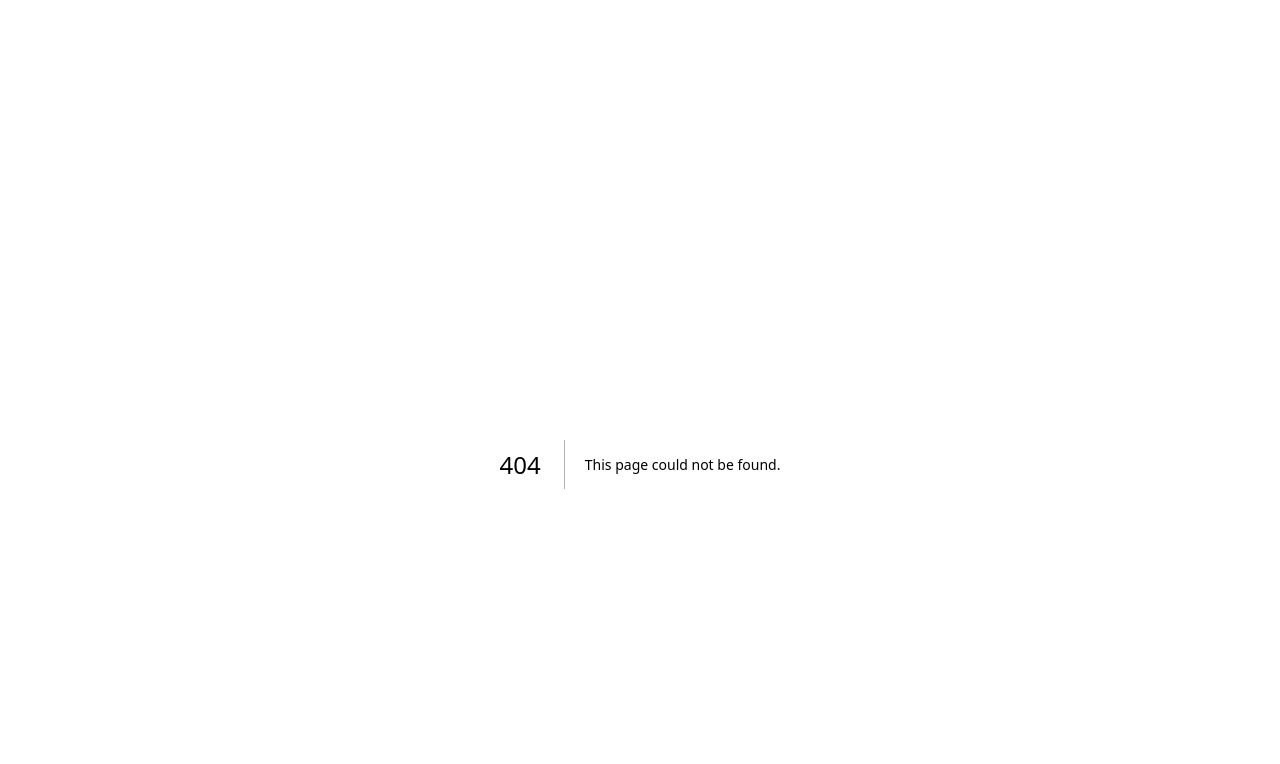
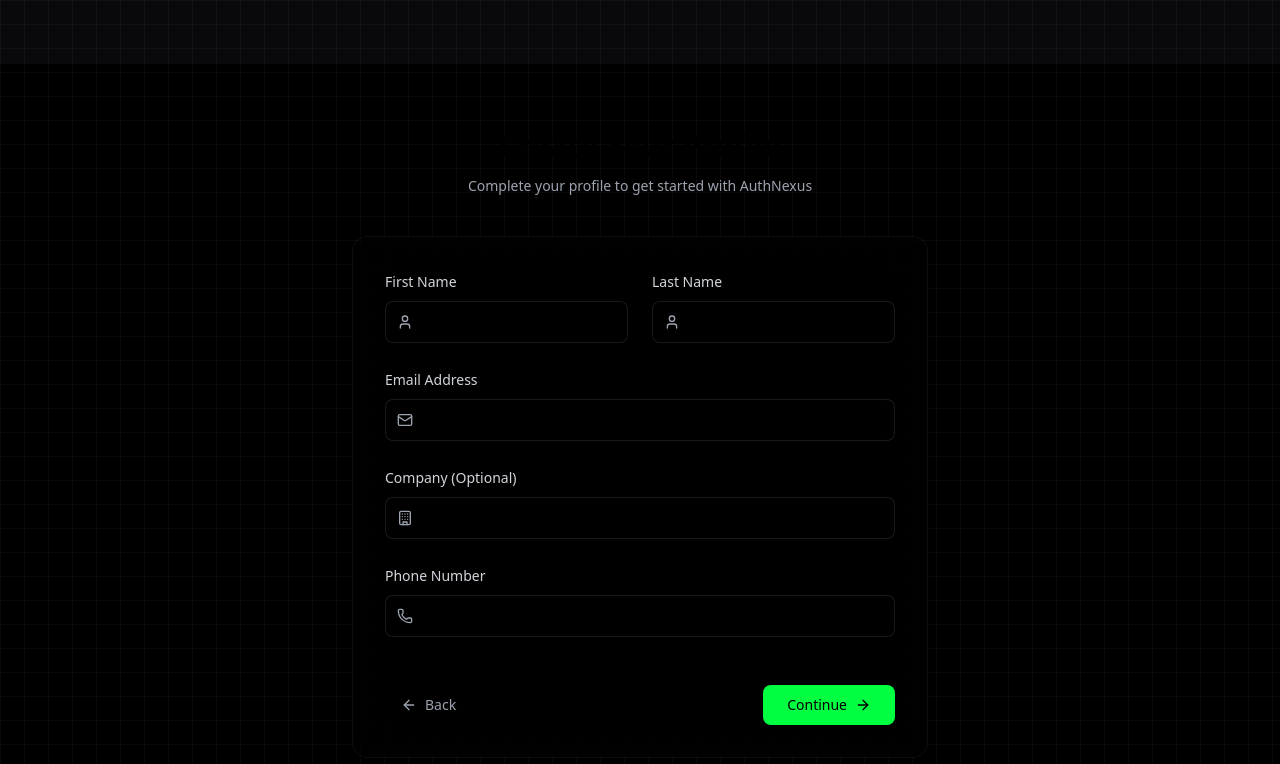
Before and after one commit to safwannuddin/AuthNexus, a Next.js app in the folder frontend/: page /onboarding/profile in a window 1280 px wide. Before the commit this address had no page. Shown: the top 764 px of the page. Built offline with nearby package versions, Linux system fonts and the light colour scheme.

Commit message:
Add onboarding pages and update navigation; implement profile creation and enhance HeroSection routing

```diff
--- a/frontend/components/HeroSection.tsx
+++ b/frontend/components/HeroSection.tsx
@@ -1,4 +1,4 @@
-'use client'
+"use client"
 
 import { motion, AnimatePresence } from "framer-motion"
 import { useEffect, useState } from "react"
@@ -144,7 +144,7 @@ const HeroSection = () => {
               <motion.button
                 onMouseEnter={() => setIsHovered(true)}
                 onMouseLeave={() => setIsHovered(false)}
-                onClick={() => router.push("/dashboard")}
+                onClick={() => router.push("/onboarding")}  // Make sure this matches your route
                 className="relative px-8 py-4 text-lg font-bold text-black group"
                 whileHover={{ scale: 1.05 }}
                 whileTap={{ scale: 0.95 }}
--- /dev/null
+++ b/frontend/src/app/onboarding/page.tsx
@@ -0,0 +1,62 @@
+'use client'
+
+import { motion } from 'framer-motion'
+import { ArrowRight } from 'lucide-react'
+import { useRouter } from 'next/navigation'
+
+export default function OnboardingPage() {
+  const router = useRouter()
+
+  return (
+    <div className="min-h-screen bg-black">
+      {/* Cool moving background */}
+      <motion.div
+        className="absolute inset-0 opacity-10"
+        style={{
+          backgroundImage: 'radial-gradient(circle at center, #00ff41 1px, transparent 1px)',
+          backgroundSize: '24px 24px'
+        }}
+        animate={{
+          backgroundPosition: ['0px 0px', '24px 24px']
+        }}
+        transition={{ duration: 20, repeat: Infinity, ease: "linear" }}
+      />
+
+      <div className="container mx-auto px-4 min-h-screen flex items-center justify-center relative z-10">
+        <motion.div
+          initial={{ opacity: 0, y: 20 }}
+          animate={{ opacity: 1, y: 0 }}
+          className="max-w-4xl w-full text-center"
+        >
+          <motion.h1
+            className="text-5xl md:text-6xl font-bold mb-6"
+            initial={{ opacity: 0, y: -20 }}
+            animate={{ opacity: 1, y: 0 }}
+          >
+            <span className="bg-gradient-to-r from-[#00ff41] via-[#00f0ff] to-[#ff00ff] bg-clip-text text-transparent">
+              Welcome to AuthNexus
+            </span>
+          </motion.h1>
+
+          <motion.p
+            className="text-xl text-gray-400 mb-12"
+            initial={{ opacity: 0 }}
+            animate={{ opacity: 1 }}
+            transition={{ delay: 0.2 }}
+          >
+            Let&apos;s get started with your secure digital identity
+          </motion.p>
+
+          <motion.button
+            onClick={() => router.push('/onboarding/profile')}
+            className="group relative inline-flex items-center gap-2 px-8 py-4 bg-gradient-to-r from-[#00ff41] via-[#00f0ff] to-[#ff00ff] rounded-full text-black font-bold text-lg
+              hover:shadow-[0_0_30px_rgba(0,255,65,0.5)] transition-shadow"
+          >
+            Start Onboarding
+            <ArrowRight className="w-5 h-5 group-hover:translate-x-1 transition-transform" />
+          </motion.button>
+        </motion.div>
+      </div>
+    </div>
+  )
+}
--- /dev/null
+++ b/frontend/src/app/onboarding/profile/page.tsx
@@ -0,0 +1,174 @@
+'use client'
+
+import { motion } from 'framer-motion'
+import { useState } from 'react'
+import { User, Mail, Building, Phone, ArrowRight, ArrowLeft } from 'lucide-react'
+import { useRouter } from 'next/navigation'
+
+interface FormData {
+  firstName: string
+  lastName: string
+  email: string
+  company: string
+  phone: string
+}
+
+export default function ProfileCreation() {
+  const router = useRouter()
+  const [formData, setFormData] = useState<FormData>({
+    firstName: '',
+    lastName: '',
+    email: '',
+    company: '',
+    phone: ''
+  })
+
+  const handleSubmit = (e: React.FormEvent) => {
+    e.preventDefault()
+    router.push('/onboarding/verify')
+  }
+
+  return (
+    <div className="min-h-screen bg-black/95">
+      {/* Background Pattern */}
+      <div className="absolute inset-0 bg-[linear-gradient(to_right,#80808012_1px,transparent_1px),linear-gradient(to_bottom,#80808012_1px,transparent_1px)] bg-[size:24px_24px]" />
+
+      <div className="container relative z-10 mx-auto px-4 py-16">
+        <motion.div
+          initial={{ opacity: 0, y: 20 }}
+          animate={{ opacity: 1, y: 0 }}
+          className="max-w-xl mx-auto"
+        >
+          {/* Header */}
+          <div className="text-center mb-10">
+            <motion.h2
+              initial={{ opacity: 0, y: -20 }}
+              animate={{ opacity: 1, y: 0 }}
+              className="text-3xl font-bold mb-3"
+            >
+              Create Your Profile
+            </motion.h2>
+            <motion.p
+              initial={{ opacity: 0 }}
+              animate={{ opacity: 1 }}
+              className="text-gray-400 text-sm"
+            >
+              Complete your profile to get started with AuthNexus
+            </motion.p>
+          </div>
+
+          {/* Form */}
+          <motion.div
+            initial={{ opacity: 0 }}
+            animate={{ opacity: 1 }}
+            transition={{ delay: 0.2 }}
+            className="bg-black/40 backdrop-blur-xl rounded-2xl border border-white/5 p-8"
+          >
+            <form onSubmit={handleSubmit} className="space-y-6">
+              {/* Name Fields */}
+              <div className="grid md:grid-cols-2 gap-6">
+                <div className="space-y-2">
+                  <label className="text-sm text-gray-300">First Name</label>
+                  <div className="relative">
+                    <User className="absolute left-3 top-1/2 -translate-y-1/2 w-4 h-4 text-gray-400" />
+                    <input
+                      type="text"
+                      value={formData.firstName}
+                      onChange={(e) => setFormData({ ...formData, firstName: e.target.value })}
+                      className="w-full bg-black/20 border border-white/10 rounded-lg py-2.5 pl-10 pr-4 text-white text-sm
+                        focus:outline-none focus:border-[#00ff41] focus:ring-1 focus:ring-[#00ff41] transition-colors"
+                      required
+                    />
+                  </div>
+                </div>
+
+                <div className="space-y-2">
+                  <label className="text-sm text-gray-300">Last Name</label>
+                  <div className="relative">
+                    <User className="absolute left-3 top-1/2 -translate-y-1/2 w-4 h-4 text-gray-400" />
+                    <input
+                      type="text"
+                      value={formData.lastName}
+                      onChange={(e) => setFormData({ ...formData, lastName: e.target.value })}
+                      className="w-full bg-black/20 border border-white/10 rounded-lg py-2.5 pl-10 pr-4 text-white text-sm
+                        focus:outline-none focus:border-[#00ff41] focus:ring-1 focus:ring-[#00ff41] transition-colors"
+                      required
+                    />
+                  </div>
+                </div>
+              </div>
+
+              {/* Email Field */}
+              <div className="space-y-2">
+                <label className="text-sm text-gray-300">Email Address</label>
+                <div className="relative">
+                  <Mail className="absolute left-3 top-1/2 -translate-y-1/2 w-4 h-4 text-gray-400" />
+                  <input
+                    type="email"
+                    value={formData.email}
+                    onChange={(e) => setFormData({ ...formData, email: e.target.value })}
+                    className="w-full bg-black/20 border border-white/10 rounded-lg py-2.5 pl-10 pr-4 text-white text-sm
+                      focus:outline-none focus:border-[#00ff41] focus:ring-1 focus:ring-[#00ff41] transition-colors"
+                    required
+                  />
+                </div>
+              </div>
+
+              {/* Company Field */}
+              <div className="space-y-2">
+                <label className="text-sm text-gray-300">Company (Optional)</label>
+                <div className="relative">
+                  <Building className="absolute left-3 top-1/2 -translate-y-1/2 w-4 h-4 text-gray-400" />
+                  <input
+                    type="text"
+                    value={formData.company}
+                    onChange={(e) => setFormData({ ...formData, company: e.target.value })}
+                    className="w-full bg-black/20 border border-white/10 rounded-lg py-2.5 pl-10 pr-4 text-white text-sm
+                      focus:outline-none focus:border-[#00ff41] focus:ring-1 focus:ring-[#00ff41] transition-colors"
+                  />
+                </div>
+              </div>
+
+              {/* Phone Field */}
+              <div className="space-y-2">
+                <label className="text-sm text-gray-300">Phone Number</label>
+                <div className="relative">
+                  <Phone className="absolute left-3 top-1/2 -translate-y-1/2 w-4 h-4 text-gray-400" />
+                  <input
+                    type="tel"
+                    value={formData.phone}
+                    onChange={(e) => setFormData({ ...formData, phone: e.target.value })}
+                    className="w-full bg-black/20 border border-white/10 rounded-lg py-2.5 pl-10 pr-4 text-white text-sm
+                      focus:outline-none focus:border-[#00ff41] focus:ring-1 focus:ring-[#00ff41] transition-colors"
+                    required
+                  />
+                </div>
+              </div>
+
+              {/* Navigation */}
+              <div className="flex items-center justify-between pt-6">
+                <button
+                  type="button"
+                  onClick={() => router.back()}
+                  className="flex items-center gap-2 px-4 py-2 text-sm text-gray-400 hover:text-white transition-colors"
+                >
+                  <ArrowLeft className="w-4 h-4" />
+                  Back
+                </button>
+
+                <button
+                  type="submit"
+                  className="flex items-center gap-2 px-6 py-2.5 bg-[#00ff41] text-black text-sm font-medium rounded-lg
+                    hover:bg-[#00ff41]/90 transition-colors"
+                >
+                  Continue
+                  <ArrowRight className="w-4 h-4" />
+                </button>
+              </div>
+            </form>
+          </motion.div>
+        </motion.div>
+      </div>
+    </div>
+  )
+}
--- a/frontend/src/components/ThemeProvider.tsx
+++ /dev/null
@@ -1 +0,0 @@
-404: Not Found
```
